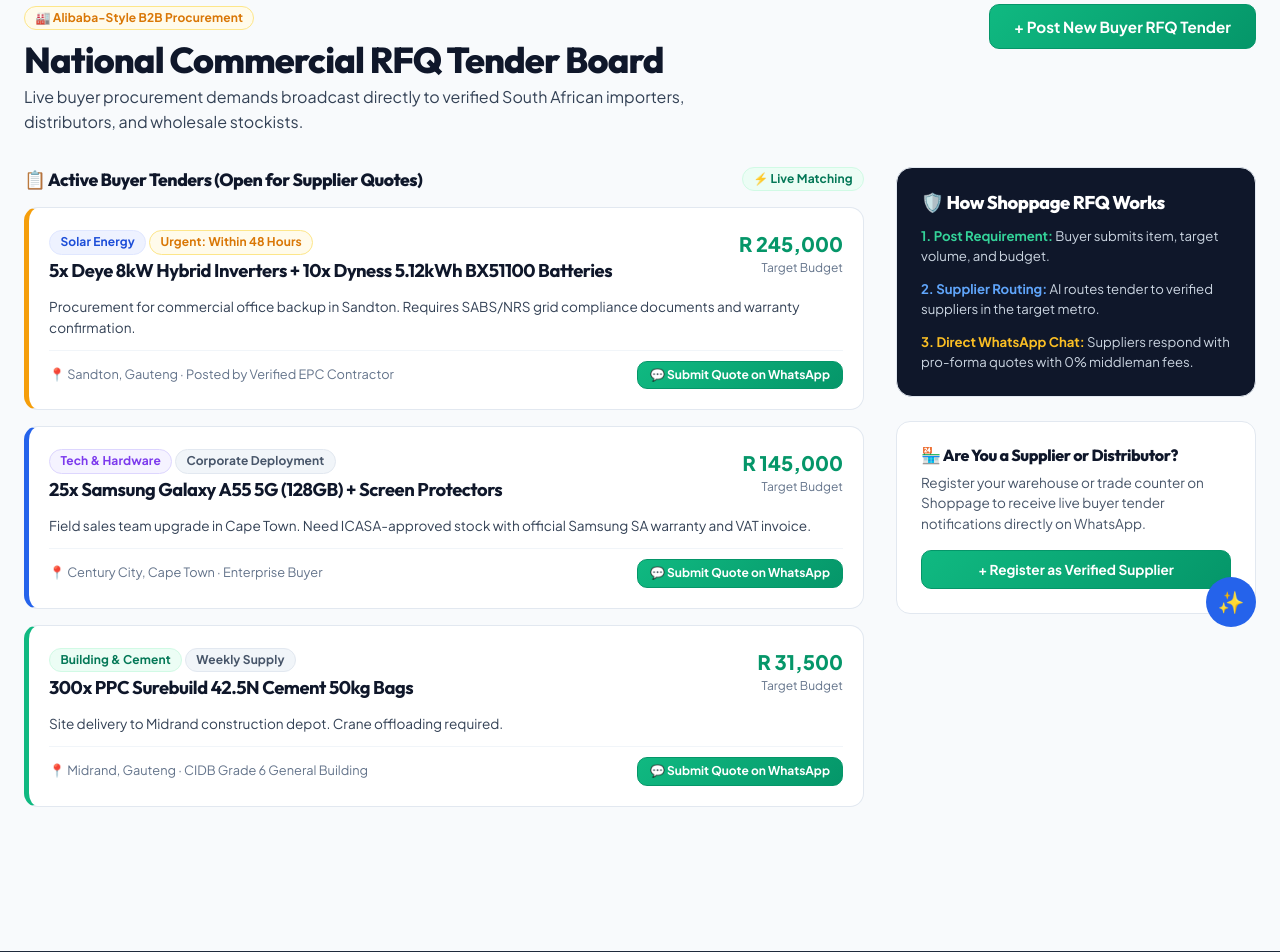
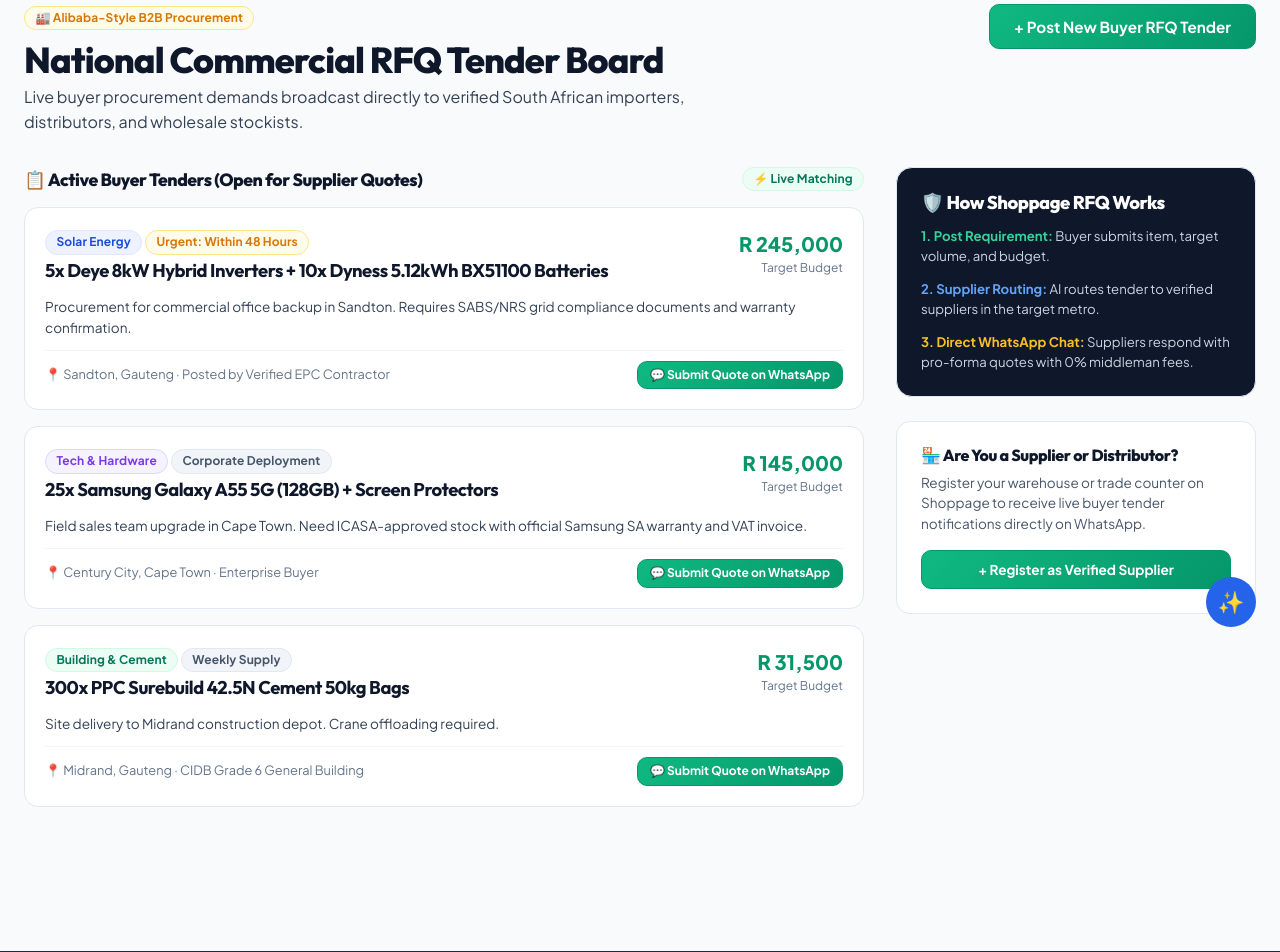
Before and after one commit to pmvalues/shoppagepy, a Django app: page /requests/ in a window 1280 px wide. Shown: the part 149-1101 px from the top of the page. Run offline with Django 5.2, Linux system fonts and the light colour scheme; some libraries are stand-ins or nearby versions.

Commit message:
style: remove heavy borders, colored left accents and shadows for clean flat minimal UI

```diff
--- a/templates/catalog/product_detail.html
+++ b/templates/catalog/product_detail.html
@@ -357,7 +357,7 @@
     <div style="display: flex; flex-direction: column; gap: 0.85rem;">
       <!-- 1. Confirmed Offers (WhatsApp Direct) -->
       {% for offer in confirmed_offers %}
-      <div class="card card-hover" style="display: grid; grid-template-columns: 1fr 180px 170px; gap: 1rem; align-items: center; background: #FFFFFF; border: 1px solid #10B981; border-left: 5px solid #10B981; border-radius: 12px; padding: 1.25rem;">
+      <div class="card card-hover" style="display: grid; grid-template-columns: 1fr 180px 170px; gap: 1rem; align-items: center; background: #FFFFFF; border: 1px solid #E2E8F0; border-radius: 12px; padding: 1.25rem;">
         <div>
           <div style="display: flex; align-items: center; gap: 0.5rem; margin-bottom: 0.25rem; flex-wrap: wrap;">
             <h3 style="font-size: 1.1rem; font-weight: 700; color: #0F172A; margin: 0;">
@@ -398,7 +398,7 @@
 
       <!-- 2. Discovered Offers (Major Retailers: Takealot, Solar Advice, Builders, etc.) -->
       {% for disc in discovered_offers %}
-      <div class="card card-hover" style="display: grid; grid-template-columns: 1fr 180px 170px; gap: 1rem; align-items: center; background: #FFFFFF; border: 1px solid #E2E8F0; border-left: 5px solid #2563EB; border-radius: 12px; padding: 1.25rem;">
+      <div class="card card-hover" style="display: grid; grid-template-columns: 1fr 180px 170px; gap: 1rem; align-items: center; background: #FFFFFF; border: 1px solid #E2E8F0; border-radius: 12px; padding: 1.25rem;">
         <div>
           <div style="display: flex; align-items: center; gap: 0.5rem; margin-bottom: 0.25rem; flex-wrap: wrap;">
             <h3 style="font-size: 1.1rem; font-weight: 700; color: #0F172A; margin: 0;">
--- a/templates/markets/malls_page.html
+++ b/templates/markets/malls_page.html
@@ -166,7 +166,7 @@
   <!-- Markets List (1 per column with rich row information) -->
   <div style="display: flex; flex-direction: column; gap: 1rem;">
     {% for m in markets %}
-    <div class="card card-hover" style="display: grid; grid-template-columns: 120px 1fr 220px; gap: 1.5rem; background: #FFFFFF; border: 1px solid #E2E8F0; border-radius: 12px; padding: 1.25rem; align-items: center; border-left: 4px solid #2563EB;">
+    <div class="card card-hover" style="display: grid; grid-template-columns: 120px 1fr 220px; gap: 1.5rem; background: #FFFFFF; border: 1px solid #E2E8F0; border-radius: 12px; padding: 1.25rem; align-items: center;">
 
       <!-- Column 1: Mall Visual / Map Icon -->
       <a href="/markets/{{ m.canonical_slug }}/" style="height: 110px; width: 120px; background: #F8FAFC; border: 1px solid #F1F5F9; border-radius: 8px; display: flex; align-items: center; justify-content: center; text-decoration: none; overflow: hidden;">
--- a/templates/markets/market_detail.html
+++ b/templates/markets/market_detail.html
@@ -15,7 +15,7 @@
   </div>
 
   <!-- Mall Hero Card -->
-  <div class="card" style="background: #FFFFFF; padding: 2rem; margin-bottom: 2.5rem; border-left: 5px solid var(--primary-600); border-radius: var(--radius-xl);">
+  <div class="card" style="background: #FFFFFF; padding: 2rem; margin-bottom: 2.5rem; border-radius: var(--radius-xl); border: 1px solid var(--border);">
     <div style="display: flex; justify-content: space-between; align-items: flex-start; flex-wrap: wrap; gap: 1.5rem;">
       <div>
         <div style="display: flex; gap: 0.5rem; margin-bottom: 0.5rem; align-items: center;">
--- a/templates/merchants/merchant_detail.html
+++ b/templates/merchants/merchant_detail.html
@@ -22,7 +22,7 @@
   </div>
 
   <!-- Google My Business Style Storefront Hero Card -->
-  <div class="card" style="background: #FFFFFF; padding: 2rem; margin-bottom: 2rem; border-radius: 16px; border: 1px solid var(--border); border-top: 5px solid #10B981;">
+  <div class="card" style="background: #FFFFFF; padding: 2rem; margin-bottom: 2rem; border-radius: 16px; border: 1px solid var(--border);">
     <div style="display: grid; grid-template-columns: 1fr 340px; gap: 2rem; align-items: start;">
 
       <!-- Left: Business Info, Hours, Ratings -->
--- a/templates/requests/requests_page.html
+++ b/templates/requests/requests_page.html
@@ -41,7 +41,7 @@
       <div style="display: flex; flex-direction: column; gap: 1rem;">
 
         <!-- Tender 1 -->
-        <div class="card" style="background: #FFFFFF; border-left: 5px solid #F59E0B; padding: 1.25rem;">
+        <div class="card" style="background: #FFFFFF; border: 1px solid #E2E8F0; padding: 1.25rem;">
           <div style="display: flex; justify-content: space-between; align-items: flex-start; margin-bottom: 0.5rem;">
             <div>
               <span class="badge badge-blue">Solar Energy</span>
@@ -72,7 +72,7 @@
         </div>
 
         <!-- Tender 2 -->
-        <div class="card" style="background: #FFFFFF; border-left: 5px solid #2563EB; padding: 1.25rem;">
+        <div class="card" style="background: #FFFFFF; border: 1px solid #E2E8F0; padding: 1.25rem;">
           <div style="display: flex; justify-content: space-between; align-items: flex-start; margin-bottom: 0.5rem;">
             <div>
               <span class="badge badge-purple">Tech &amp; Hardware</span>
@@ -103,7 +103,7 @@
         </div>
 
         <!-- Tender 3 -->
-        <div class="card" style="background: #FFFFFF; border-left: 5px solid #10B981; padding: 1.25rem;">
+        <div class="card" style="background: #FFFFFF; border: 1px solid #E2E8F0; padding: 1.25rem;">
           <div style="display: flex; justify-content: space-between; align-items: flex-start; margin-bottom: 0.5rem;">
             <div>
               <span class="badge badge-green">Building &amp; Cement</span>
```
